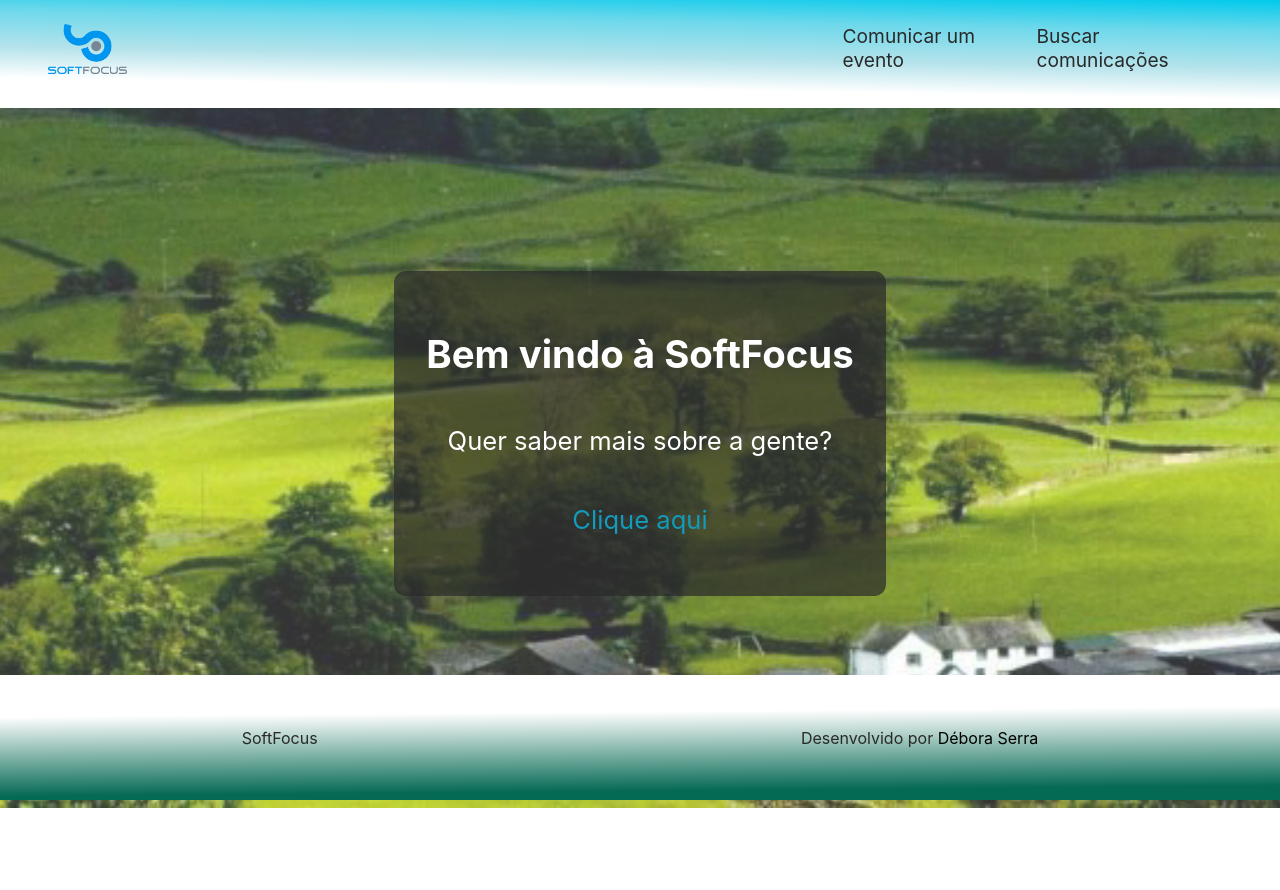
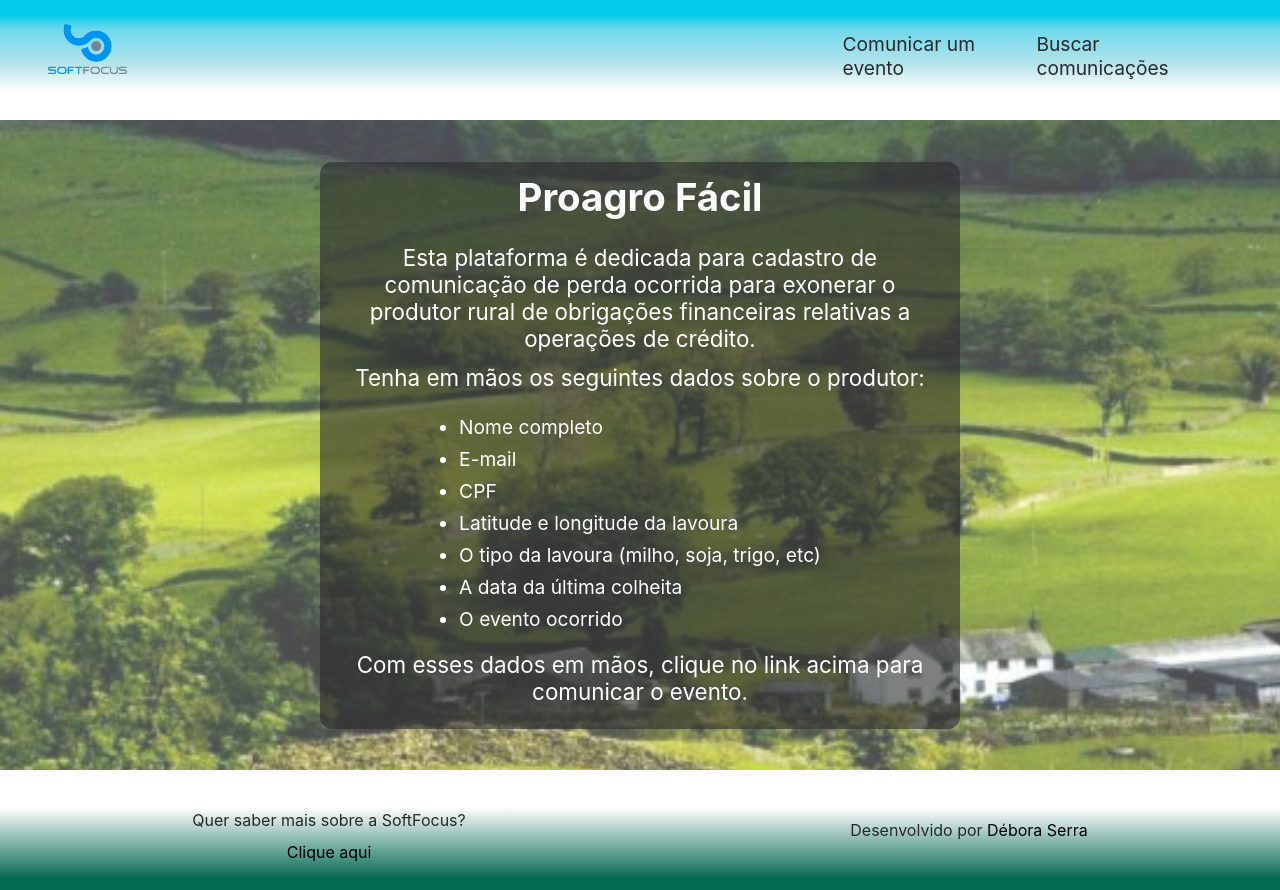
Before and after one commit to DeboraSerra/softfocus, a React (Create React App) app in the folder frontend/: page / in a window 1280 px wide. Before the commit the page ends 808 px from the top, so only its background shows below. Built offline with nearby package versions, Linux system fonts and the light colour scheme; no server answers.

Commit message:
style: arruma estilo

```diff
--- a/frontend/src/App.css
+++ b/frontend/src/App.css
@@ -18,7 +18,7 @@ body {
   color: var(--gray);
 }
 
-footer {
+/* footer {
   position: absolute;
   bottom: 0;
-}
+} */
--- a/frontend/src/components/Footer.js
+++ b/frontend/src/components/Footer.js
@@ -4,7 +4,10 @@ import { SFooter } from '../styles';
 const Footer = () => {
   return (
     <SFooter>
-      <p>SoftFocus</p>
+      <section>
+        <p>Quer saber mais sobre a SoftFocus?</p>
+        <a href="https://softfocus.com.br/" target="_black">Clique aqui</a>
+      </section>
       <p>
         Desenvolvido por
         {' '}
--- a/frontend/src/pages/Home.js
+++ b/frontend/src/pages/Home.js
@@ -8,9 +8,19 @@ const Home = () => {
     <section className={ style.banner }>
       <SBanner src={ farm } alt="Foto de uma fazenda" />
       <section>
-        <h2>Bem vindo à SoftFocus</h2>
-        <p>Quer saber mais sobre a gente?</p>
-        <a href="https://softfocus.com.br/" target="_black">Clique aqui</a>
+        <h2>Proagro Fácil</h2>
+        <p>Esta plataforma é dedicada para cadastro de comunicação de perda ocorrida para exonerar o produtor rural de obrigações financeiras relativas a operações de crédito.</p>
+        <p>Tenha em mãos os seguintes dados sobre o produtor:</p>
+        <ul>
+          <li>Nome completo</li>
+          <li>E-mail</li>
+          <li>CPF</li>
+          <li>Latitude e longitude da lavoura</li>
+          <li>O tipo da lavoura (milho, soja, trigo, etc)</li>
+          <li>A data da última colheita</li>
+          <li>O evento ocorrido</li>
+        </ul>
+        <p>Com esses dados em mãos, clique no link acima para comunicar o evento.</p>
       </section>
     </section>
   )
--- a/frontend/src/styles/Home.module.css
+++ b/frontend/src/styles/Home.module.css
@@ -11,19 +11,32 @@
   display: flex;
   flex-direction: column;
   justify-content: space-evenly;
+  width: 50%;
   align-items: center;
-  background-color: #292929b5;
+  background-color: #29292996;
   padding: 12px 32px;
   border-radius: 12px;
-  height: 50%;
+  text-align: center;
 }
 
 .banner h2 {
   font-size: 2.4rem;
+  margin-bottom: 24px;
 }
 
 .banner p {
-  font-size: 1.6rem;
+  font-size: 1.4rem;
+  margin-bottom: 12px;
+}
+
+.banner ul {
+  margin: 12px;
+}
+
+.banner ul li {
+  font-size: 1.2rem;
+  text-align: justify;
+  margin-bottom: 8px;
 }
 
 .banner a {
--- a/frontend/src/styles/Register.module.css
+++ b/frontend/src/styles/Register.module.css
@@ -3,3 +3,27 @@
   justify-content: space-between;
   align-items: center;
 }
+
+.warning {
+  border: 1px solid red;
+  border-radius: 8px;
+  margin: 12px auto;
+  padding: 8px 12px;
+}
+
+.warning p {
+  margin-bottom: 12px;
+}
+
+.card_sect {
+  display: flex;
+  flex-wrap: wrap;
+  justify-content: center;
+}
+
+.card {
+  border: 1px solid rgb(186, 185, 185);
+  padding: 8px 12px;
+  text-align: center;
+  border-radius: 8px;
+}
--- a/frontend/src/styles/Search.module.css
+++ b/frontend/src/styles/Search.module.css
@@ -11,3 +11,25 @@
 .edit_btn:active, .delete_btn:active {
   color: var(--accent);
 }
+
+.order {
+  margin-left: 50%;
+  transform: translateX(-50%);
+  margin-bottom: 32px;
+  padding: 8px;
+  border-radius: 8px;
+  border: none;
+  font-size: 1.2rem;
+}
+
+.message {
+  position: absolute;
+  bottom: 15px;
+  left: 15px;
+  width: 250px;
+  height: 50px;
+  border: 1px solid gray;
+  border-left: 3px solid red;
+  background-color: white;
+  padding: 4px;
+}
--- a/frontend/src/styles/index.js
+++ b/frontend/src/styles/index.js
@@ -2,10 +2,11 @@ import styled from 'styled-components';
 
 const SHeader = styled.header`
   width: 100%;
+  height: 15vh;
   display: flex;
   justify-content: space-between;
   padding: 24px 48px;
-  background-image: linear-gradient(180.99093543743027deg, rgba(0, 202, 237,1) -0.18723628691983119%,rgba(1, 202, 236,1) -0.18723628691983119%,rgba(108, 216, 235,1) 24.003823839662445%,rgba(181, 227, 235,1) 53.00105485232067%,rgba(255, 255, 255,1) 76.71149789029536%);
+  background-image: linear-gradient(180deg, rgba(0, 202, 237,1),rgba(1, 202, 236,1),rgba(108, 216, 235,1) 24%,rgba(181, 227, 235,1) 53%,rgba(255, 255, 255,1) 76%);
   & nav {
     width: 50%;
     display: flex;
@@ -16,19 +17,19 @@ const SHeader = styled.header`
       text-decoration: none;
       color: var(--gray);
       font-size: 1.2rem;
-      padding-bottom: 12px;
+      padding-bottom: 8px;
 
       &:hover {
         opacity: 0.9;
       }
 
       &:active {
-        color: var(--blue);
+        color: var(--accent);
       }
     }
 
     & .active {
-      border-bottom: 1px solid var(--accent);
+      border-bottom: 1px solid var(--blue);
     }
   }
 `;
@@ -43,12 +44,26 @@ const SFooter = styled.footer`
   display: flex;
   justify-content: space-around;
   align-items: center;
-  background-image: linear-gradient(179.52243830414005deg, rgba(255, 255, 255,1) 30.925632911392405%,rgba(6, 106, 84,1) 89.25896624472574%,rgba(5, 106, 84,1) 89.25896624472574%);
-  height: 125px;
+  background-image: linear-gradient(180deg, rgba(255, 255, 255,1) 31%,rgba(6, 106, 84,1) 90%,rgba(5, 106, 84,1) 90%);
+  height: 15vh;
   color: var(--gray);
+  text-align: center;
+
+  & p {
+    margin: 12px;
+  }
+
   & a {
     text-decoration: none;
     color: black;
+  }
+
+  & a:hover {
+    opacity: 0.8;
+  }
+
+  & a:active {
+    color: var(--accent);
   }
 `
 
@@ -64,7 +79,7 @@ const SBanner = styled.img`
   top: 0;
   left: 0;
   z-index: -1;
-  opacity:  0.8;
+  opacity:  0.7;
 `;
 
 const SForm = styled.form`
```
